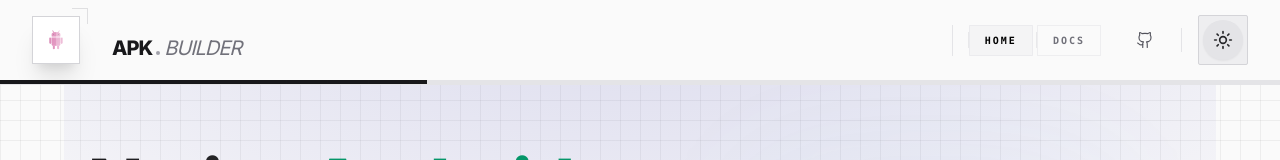
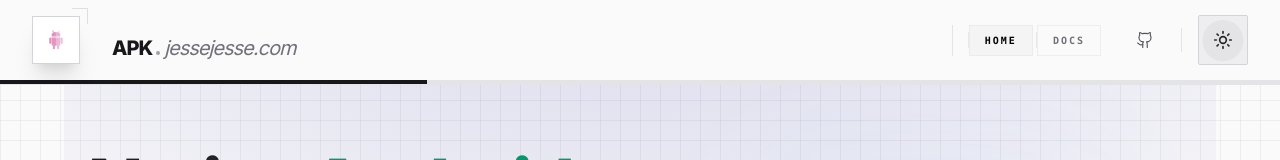
Before and after one commit to sudo-self/apk-builder, a React (Vite) app: page / in a window 1280 px wide. Shown: the top 160 px of the page. Built offline with nearby package versions, Linux system fonts and the light colour scheme; no server answers.

Commit message:
ui fixer

```diff
--- a/components/Header.tsx
+++ b/components/Header.tsx
@@ -85,12 +85,12 @@ export const Header: React.FC<HeaderProps> = ({ currentView, onViewChange }) =>
                 className="group flex flex-col items-start"
               >
                 <span className="text-xs font-mono text-amber-500/80 tracking-widest leading-none mb-1 opacity-0 group-hover:opacity-100 transition-opacity">
-                  SYSTEM.READY
+                  workflow.ready
                 </span>
                 <span className="text-xl font-black tracking-tighter text-zinc-900 dark:text-white flex items-baseline gap-1">
                   APK
                   <span className="w-1 h-1 bg-zinc-400 dark:bg-zinc-600 rounded-full" />
-                  <span className="text-zinc-500 dark:text-zinc-500 font-light italic">BUILDER</span>
+                  <span className="text-zinc-500 dark:text-zinc-500 font-light italic">jessejesse.com</span>
                 </span>
               </button>
             </div>
```
Also changed, not shown: 2 other files (tests, documents, lock files or other folders).
